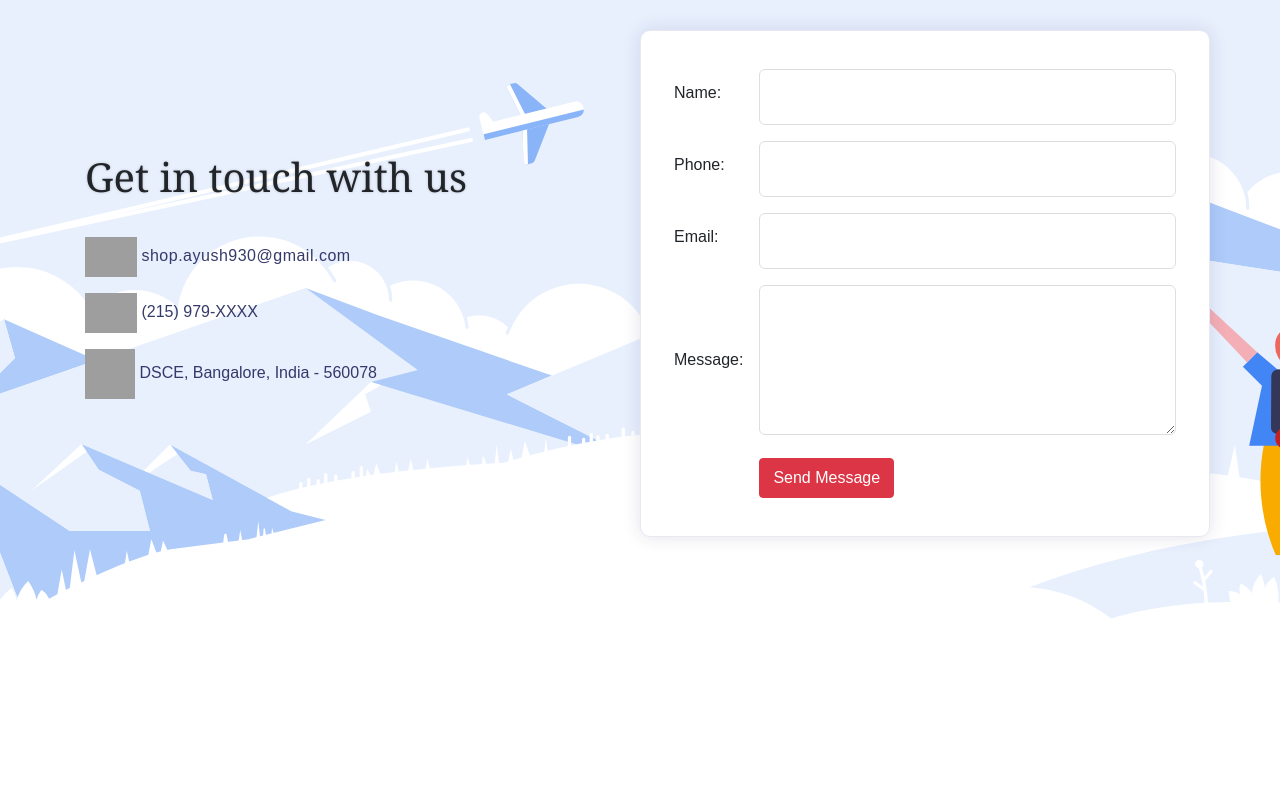
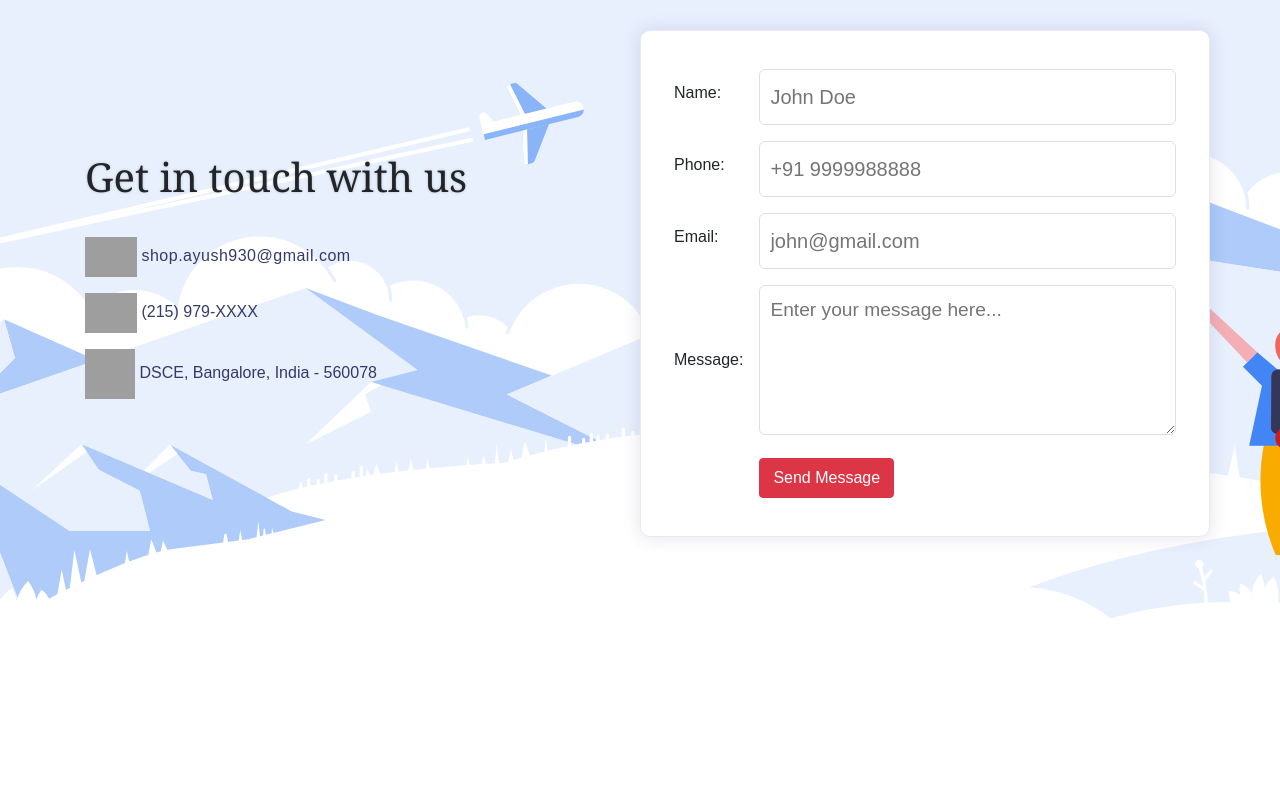
Before and after one commit to ayush9304/Flight, a Django app: page /contact in a window 1280 px wide. Shown: the part 66-865 px from the top of the page. Run offline with Django 3.2, Linux system fonts and the light colour scheme; some libraries are stand-ins or nearby versions; some web fonts are replaced; grey boxes are pictures that could not be loaded.

Commit message:
updated form in contact page

```diff
--- a/flight/templates/flight/contact.html
+++ b/flight/templates/flight/contact.html
@@ -67,7 +67,7 @@
       </div>
         <div class="col-md-6 contact-form-box">
             <div class="section-heading">
-                <form action="#" id="ContactUs100" method="post" onsubmit="return ValidateForm(this);">
+                <form id="ContactUs100" method="post" onsubmit="return ValidateForm(this);">
                   {% csrf_token %}
                     <script type="text/javascript">
                     function ValidateForm(frm) {
@@ -75,25 +75,26 @@
                     if (frm.FromEmailAddress.value == "") { alert('Email address is required.'); frm.FromEmailAddress.focus(); return false; }
                     if (frm.FromEmailAddress.value.indexOf("@") < 1 || frm.FromEmailAddress.value.indexOf(".") < 1) { alert('Please enter a valid email address.'); frm.FromEmailAddress.focus(); return false; }
                     if (frm.Comments.value == "") { alert('Please enter comments or questions.'); frm.Comments.focus(); return false; }
+                    alert('Thank you for contacting us. We will get back to you as soon as possible.');
                     return true; }
                     </script>
                     <table style="width:100%;max-width:550px;border:0;" cellpadding="8" cellspacing="0">
                     <tr> <td>
                     <label for="Name">Name:</label>
                     </td> <td>
-                    <input name="Name" type="text" maxlength="60"  autocomplete="off">
+                    <input name="Name" type="text" maxlength="60"  autocomplete="off" placeholder="John Doe" required>
                     </td> </tr> <tr> <td>
                     <label for="PhoneNumber">Phone:</label>
                     </td> <td>
-                    <input name="PhoneNumber" type="text" maxlength="43"  autocomplete="off">
+                    <input name="PhoneNumber" type="tel" maxlength="15"  autocomplete="off" placeholder="+91 9999988888" required>
                     </td> </tr> <tr> <td>
                     <label for="FromEmailAddress">Email:</label>
                     </td> <td>
-                    <input name="FromEmailAddress" type="text" maxlength="90"  autocomplete="off">
+                    <input name="FromEmailAddress" type="email" maxlength="90"  autocomplete="off" placeholder="john@gmail.com" required>
                     </td> </tr> <tr> <td>
                     <label for="Comments">Message:</label>
                     </td> <td>
-                    <textarea name="Comments" rows="7" cols="40" autocomplete="off"></textarea>
+                    <textarea name="Comments" rows="7" cols="40" autocomplete="off" placeholder="Enter your message here..." required></textarea>
                     </td> </tr> <tr> <td>
                     </td> <td>
                     <button class="btn btn-danger">Send Message</button>
```
